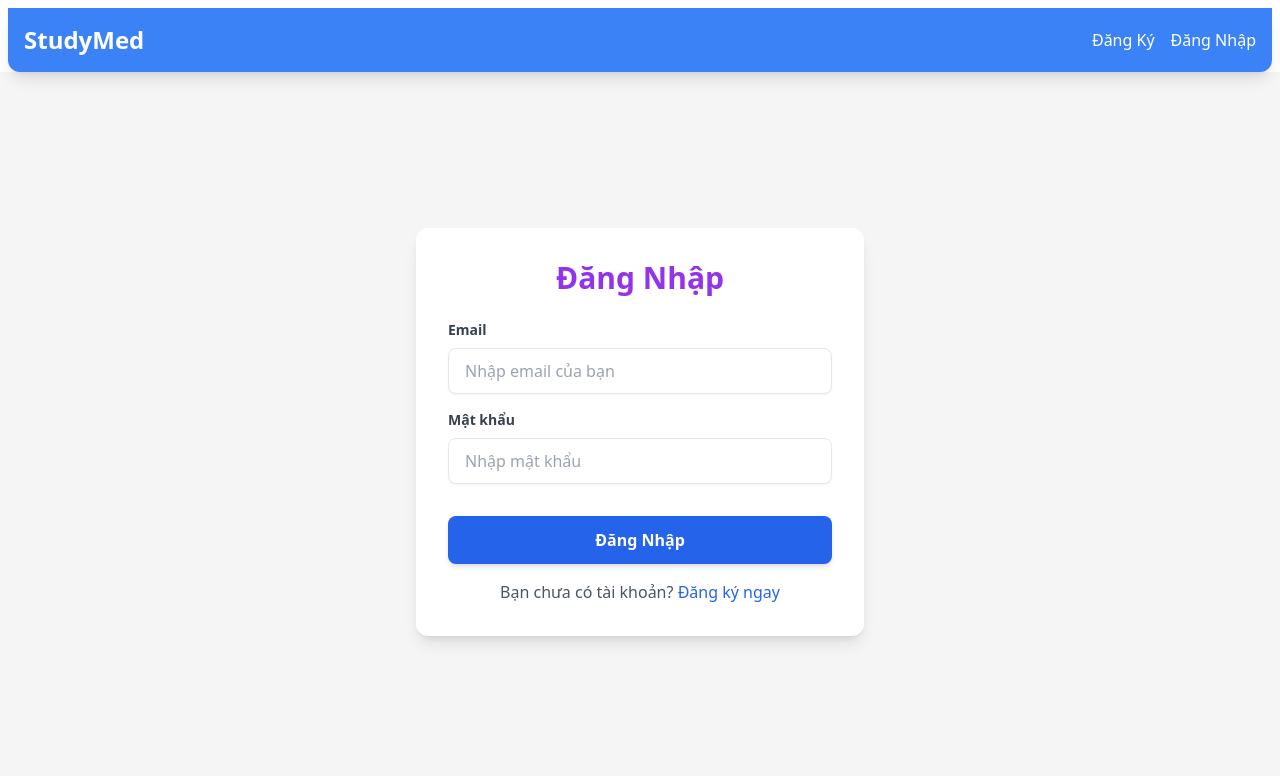
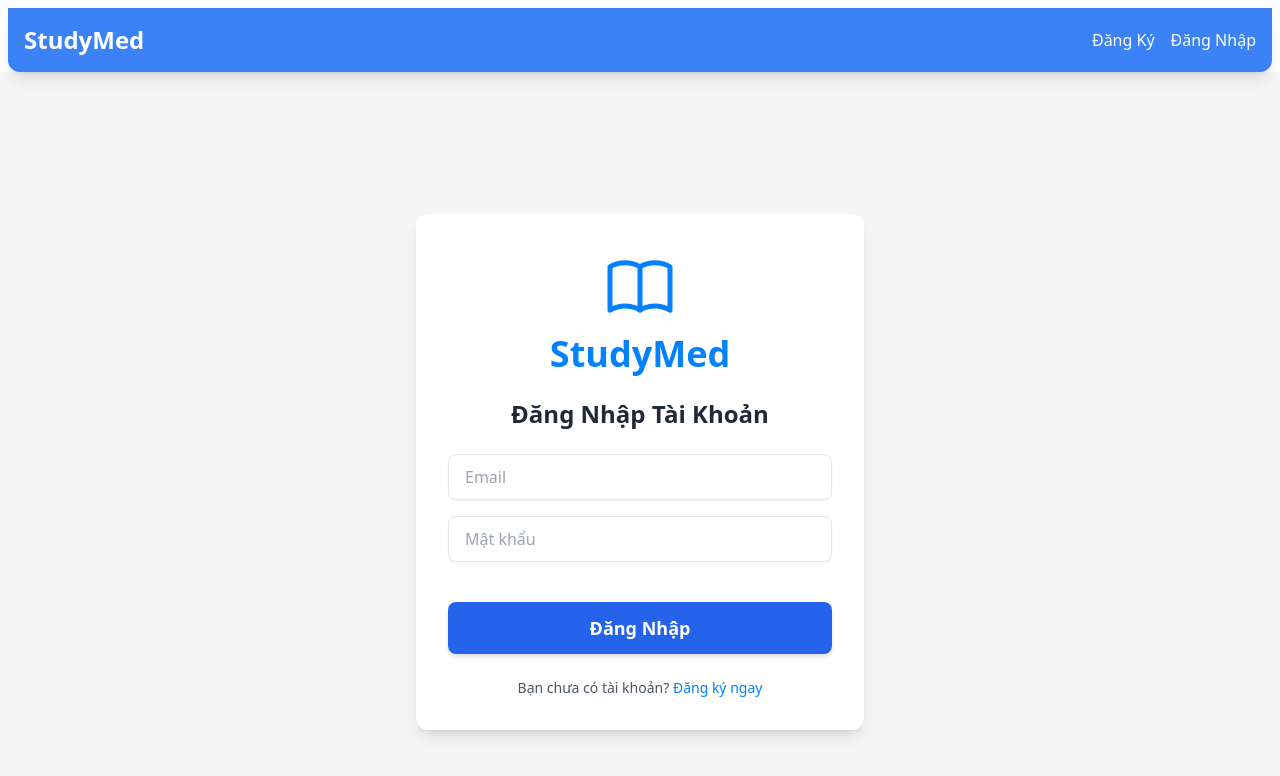
Before and after one commit to m-qu-le/studymed-frontend, a React (Create React App) app: page /login in a window 1280 px wide. Shown: the top 776 px of the page. Built offline with nearby package versions, Linux system fonts and the light colour scheme; no server answers.

Commit message:
Refine signup/login UI with illustration and minimalist design

```diff
--- /dev/null
+++ b/src/components/StudyMedIcon.js
@@ -0,0 +1,19 @@
+// src/components/StudyMedIcon.js
+import React from 'react';
+
+function StudyMedIcon({ className = 'w-24 h-24 text-primary-blue' }) {
+  return (
+    <svg
+      className={className}
+      fill="none"
+      stroke="currentColor"
+      viewBox="0 0 24 24"
+      xmlns="http://www.w3.org/2000/svg"
+    >
+      {/* Đây là một icon đơn giản tượng trưng cho cuốn sách hoặc học tập */}
+      <path strokeLinecap="round" strokeLinejoin="round" strokeWidth="1.5" d="M12 6.253v13m0-13C10.832 5.477 9.208 5 7.5 5S4.168 5.477 3 6.253v13C4.168 18.523 5.792 18 7.5 18s3.332.477 4.5 1.253m0-13C13.168 5.477 14.792 5 16.5 5S19.832 5.477 21 6.253v13C19.832 18.523 18.208 18 16.5 18s-3.332.477-4.5 1.253"></path>
+    </svg>
+  );
+}
+
+export default StudyMedIcon;
--- a/src/pages/LoginPage.js
+++ b/src/pages/LoginPage.js
@@ -1,11 +1,12 @@
 // src/pages/LoginPage.js
 import React, { useState } from 'react';
 import { useNavigate } from 'react-router-dom';
-import api from '../services/api'; // MỚI: Import api từ '../services/api'
+import api from '../services/api';
 import InputField from '../components/InputField';
 import Button from '../components/Button';
 import { useAlert } from '../context/AlertContext';
 import { useAuth } from '../context/AuthContext';
+import StudyMedIcon from '../components/StudyMedIcon'; // MỚI: Import icon
 
 function LoginPage() {
   const [formData, setFormData] = useState({
@@ -30,12 +31,12 @@ function LoginPage() {
         password
       };
 
-      const res = await api.post('/api/auth/login', userCredentials); // MỚI: Sử dụng api.post
+      const res = await api.post('/api/auth/login', userCredentials);
 
       localStorage.setItem('token', res.data.token);
       console.log('Đăng nhập thành công! Token:', res.data.token);
       setAlert('Đăng nhập thành công!', 'success');
-      login(res.data.token); // Gọi hàm login từ AuthContext để lưu token và cập nhật trạng thái
+      login(res.data.token);
       navigate('/dashboard');
     } catch (err) {
       console.error('Lỗi đăng nhập:', err.response && err.response.data.msg);
@@ -44,38 +45,49 @@ function LoginPage() {
   };
 
   return (
-    <div className="flex items-center justify-center min-h-[calc(100vh-80px)] bg-soft-gray p-4">
-      <div className="bg-white p-8 rounded-xl shadow-lg max-w-md w-full">
-        <h1 className="text-3xl font-bold text-purple-600 mb-6 text-center">Đăng Nhập</h1>
+    <div className="flex items-center justify-center min-h-screen bg-soft-gray p-4"> {/* min-h-screen thay vì calc(100vh-80px) */}
+      <div className="bg-white p-8 rounded-xl shadow-lg max-w-md w-full text-center"> {/* Thêm text-center */}
+        {/* MỚI: Hình minh họa và tên ứng dụng */}
+        <div className="flex flex-col items-center mb-6">
+          <StudyMedIcon className="w-20 h-20 text-primary-blue mb-2" /> {/* Kích thước icon */}
+          <h1 className="text-4xl font-bold text-primary-blue">StudyMed</h1> {/* Tên ứng dụng */}
+        </div>
+
+        <h2 className="text-2xl font-semibold text-gray-800 mb-6">Đăng Nhập Tài Khoản</h2> {/* Thay đổi tiêu đề chính */}
+
         <form onSubmit={onSubmit}>
           <InputField
-            label="Email"
+            // label="Email" // ĐÃ BỎ LABEL
             type="email"
             name="email"
             value={email}
             onChange={onChange}
-            placeholder="Nhập email của bạn"
+            placeholder="Email" // MỚI: Placeholder làm label
             required
           />
           <InputField
-            label="Mật khẩu"
+            // label="Mật khẩu" // ĐÃ BỎ LABEL
             type="password"
             name="password"
             value={password}
             onChange={onChange}
-            placeholder="Nhập mật khẩu"
+            placeholder="Mật khẩu" // MỚI: Placeholder làm label
             required
           />
-          <Button primary type="submit" className="w-full mt-4">
+          <Button primary type="submit" className="w-full mt-6 py-3 text-lg"> {/* Điều chỉnh kích thước nút */}
             Đăng Nhập
           </Button>
         </form>
-        <p className="mt-4 text-center text-gray-600">
+        <p className="mt-6 text-center text-gray-600 text-sm"> {/* Điều chỉnh font size */}
           Bạn chưa có tài khoản?{' '}
-          <a href="/register" className="text-blue-600 hover:underline">
+          <a href="/register" className="text-primary-blue hover:underline font-medium"> {/* Điều chỉnh màu và font-weight */}
             Đăng ký ngay
           </a>
         </p>
+        {/* Có thể thêm link Quên mật khẩu sau này */}
+        {/* <p className="mt-2 text-center text-gray-600 text-sm">
+            Quên mật khẩu? <a href="/forgot-password" className="text-primary-blue hover:underline font-medium">Nhấp vào đây</a>
+        </p> */}
       </div>
     </div>
   );
--- a/src/pages/RegisterPage.js
+++ b/src/pages/RegisterPage.js
@@ -1,10 +1,11 @@
 // src/pages/RegisterPage.js
 import React, { useState } from 'react';
 import { useNavigate } from 'react-router-dom';
-import api from '../services/api'; // MỚI: Import api từ '../services/api'
+import api from '../services/api';
 import InputField from '../components/InputField';
 import Button from '../components/Button';
 import { useAlert } from '../context/AlertContext';
+import StudyMedIcon from '../components/StudyMedIcon'; // MỚI: Import icon
 
 function RegisterPage() {
   const [formData, setFormData] = useState({
@@ -34,7 +35,7 @@ function RegisterPage() {
           password
         };
 
-        const res = await api.post('/api/auth/register', newUser); // MỚI: Sử dụng api.post
+        const res = await api.post('/api/auth/register', newUser);
 
         console.log('Đăng ký thành công:', res.data.token);
         setAlert('Đăng ký thành công! Vui lòng đăng nhập.', 'success');
@@ -47,54 +48,61 @@ function RegisterPage() {
   };
 
   return (
-    <div className="flex items-center justify-center min-h-[calc(100vh-80px)] bg-soft-gray p-4">
-      <div className="bg-white p-8 rounded-xl shadow-lg max-w-md w-full">
-        <h1 className="text-3xl font-bold text-green-600 mb-6 text-center">Đăng Ký Tài Khoản Mới</h1>
+    <div className="flex items-center justify-center min-h-screen bg-soft-gray p-4"> {/* min-h-screen thay vì calc(100vh-80px) để nó bao trùm toàn bộ */}
+      <div className="bg-white p-8 rounded-xl shadow-lg max-w-md w-full text-center"> {/* Thêm text-center */}
+        {/* MỚI: Hình minh họa và tên ứng dụng */}
+        <div className="flex flex-col items-center mb-6">
+          <StudyMedIcon className="w-20 h-20 text-primary-blue mb-2" /> {/* Kích thước icon */}
+          <h1 className="text-4xl font-bold text-primary-blue">StudyMed</h1> {/* Tên ứng dụng */}
+        </div>
+
+        <h2 className="text-2xl font-semibold text-gray-800 mb-6">Tạo Tài Khoản Mới</h2> {/* Thay đổi tiêu đề chính */}
+
         <form onSubmit={onSubmit}>
           <InputField
-            label="Tên đăng nhập"
+            // label="Tên đăng nhập" // ĐÃ BỎ LABEL
             type="text"
             name="username"
             value={username}
             onChange={onChange}
-            placeholder="Nhập tên đăng nhập của bạn"
+            placeholder="Tên đăng nhập" // MỚI: Placeholder làm label
             required
           />
           <InputField
-            label="Email"
+            // label="Email" // ĐÃ BỎ LABEL
             type="email"
             name="email"
             value={email}
             onChange={onChange}
-            placeholder="Nhập email của bạn"
+            placeholder="Email" // MỚI: Placeholder làm label
             required
           />
           <InputField
-            label="Mật khẩu"
+            // label="Mật khẩu" // ĐÃ BỎ LABEL
             type="password"
             name="password"
             value={password}
             onChange={onChange}
-            placeholder="Nhập mật khẩu"
+            placeholder="Mật khẩu" // MỚI: Placeholder làm label
             required
             minLength="6"
           />
           <InputField
-            label="Xác nhận mật khẩu"
+            // label="Xác nhận mật khẩu" // ĐÃ BỎ LABEL
             type="password"
             name="password2"
             value={password2}
             onChange={onChange}
-            placeholder="Nhập lại mật khẩu"
+            placeholder="Xác nhận mật khẩu" // MỚI: Placeholder làm label
             required
           />
-          <Button primary type="submit" className="w-full mt-4">
+          <Button primary type="submit" className="w-full mt-6 py-3 text-lg"> {/* Điều chỉnh kích thước nút */}
             Đăng Ký
           </Button>
         </form>
-        <p className="mt-4 text-center text-gray-600">
+        <p className="mt-6 text-center text-gray-600 text-sm"> {/* Điều chỉnh font size */}
           Bạn đã có tài khoản?{' '}
-          <a href="/login" className="text-blue-600 hover:underline">
+          <a href="/login" className="text-primary-blue hover:underline font-medium"> {/* Điều chỉnh màu và font-weight */}
             Đăng nhập ngay
           </a>
         </p>
```
